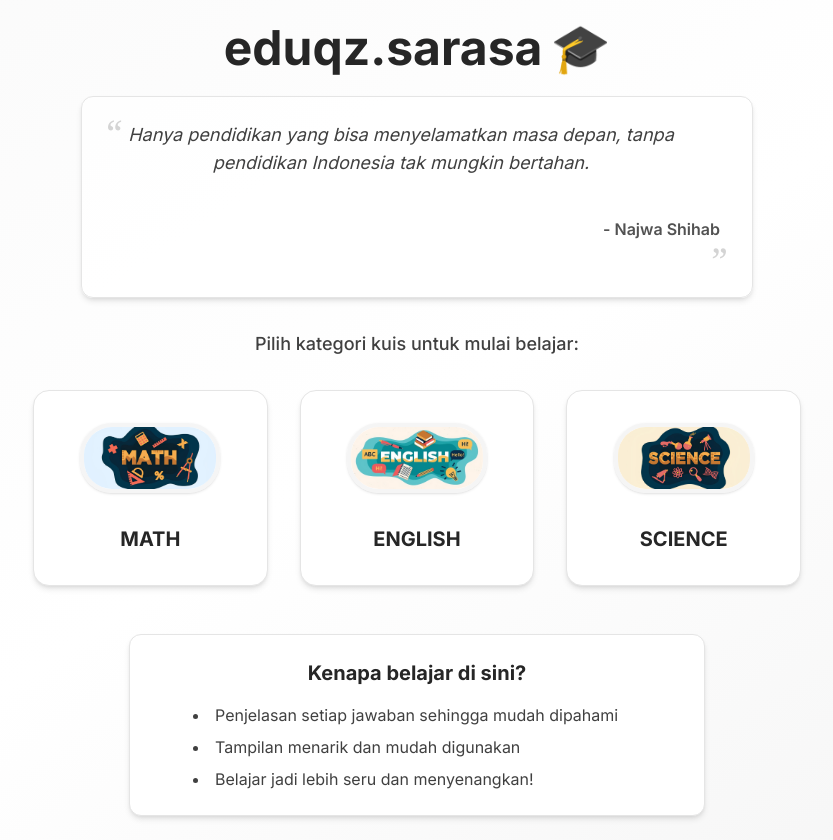
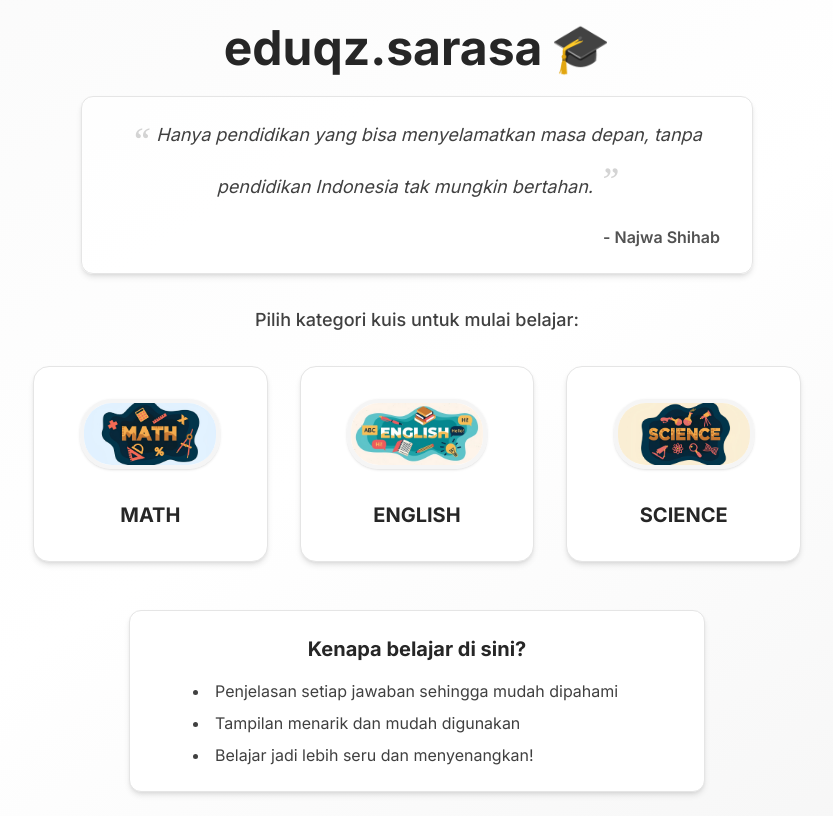
Before and after one commit to serviaa/eduqz.sarasa, a Next.js app: page / in a window 1280 px wide. Shown: the whole page, without its empty margins (223-1056 px from the left). After the commit the page ends 816 px from the top, so only its background shows below. Built offline with nearby package versions, Linux system fonts and the light colour scheme.

Commit message:
update kuis

```diff
--- a/app/page.js
+++ b/app/page.js
@@ -22,26 +22,20 @@ export default function HomePage() {
           eduqz.sarasa <span className="text-5xl">🎓</span>
         </motion.h1>
 
-        {/* Quotes Section */}
+        {/* QUOTE FIXED ✅ */}
         <motion.div
           initial={{ opacity: 0, y: -10 }}
           animate={{ opacity: 1, y: 0 }}
           transition={{ delay: 0.2, duration: 0.7 }}
           className="flex justify-center"
         >
-          <div className="relative bg-white/80 border border-neutral-200 rounded-xl shadow-md px-8 py-6 pb-14 mb-8 max-w-2xl mx-auto">
-            {/* Opening Quote */}
-            <span className="absolute top-4 left-6 text-4xl text-neutral-300 font-serif select-none">“</span>
-
-            <p className="text-neutral-700 italic text-base md:text-lg pr-8">
+          <div className="relative bg-white/80 border border-neutral-200 rounded-xl shadow-md px-8 py-6 mb-8 max-w-2xl mx-auto">
+            <p className="text-neutral-700 italic text-base md:text-lg relative">
+              <span className="text-4xl text-neutral-300 font-serif mr-2 align-top select-none">“</span>
               Hanya pendidikan yang bisa menyelamatkan masa depan, tanpa pendidikan Indonesia tak mungkin bertahan.
+              <span className="text-4xl text-neutral-300 font-serif ml-2 align-bottom select-none">”</span>
             </p>
-
-            {/* Closing Quote */}
-            <span className="absolute bottom-4 right-6 text-4xl text-neutral-300 font-serif select-none">”</span>
-
-            {/* Tokoh quote diturunkan */}
-            <p className="text-neutral-600 font-semibold mt-10 text-right">- Najwa Shihab</p>
+            <p className="text-neutral-600 font-semibold mt-6 text-right">- Najwa Shihab</p>
           </div>
         </motion.div>
 
```
